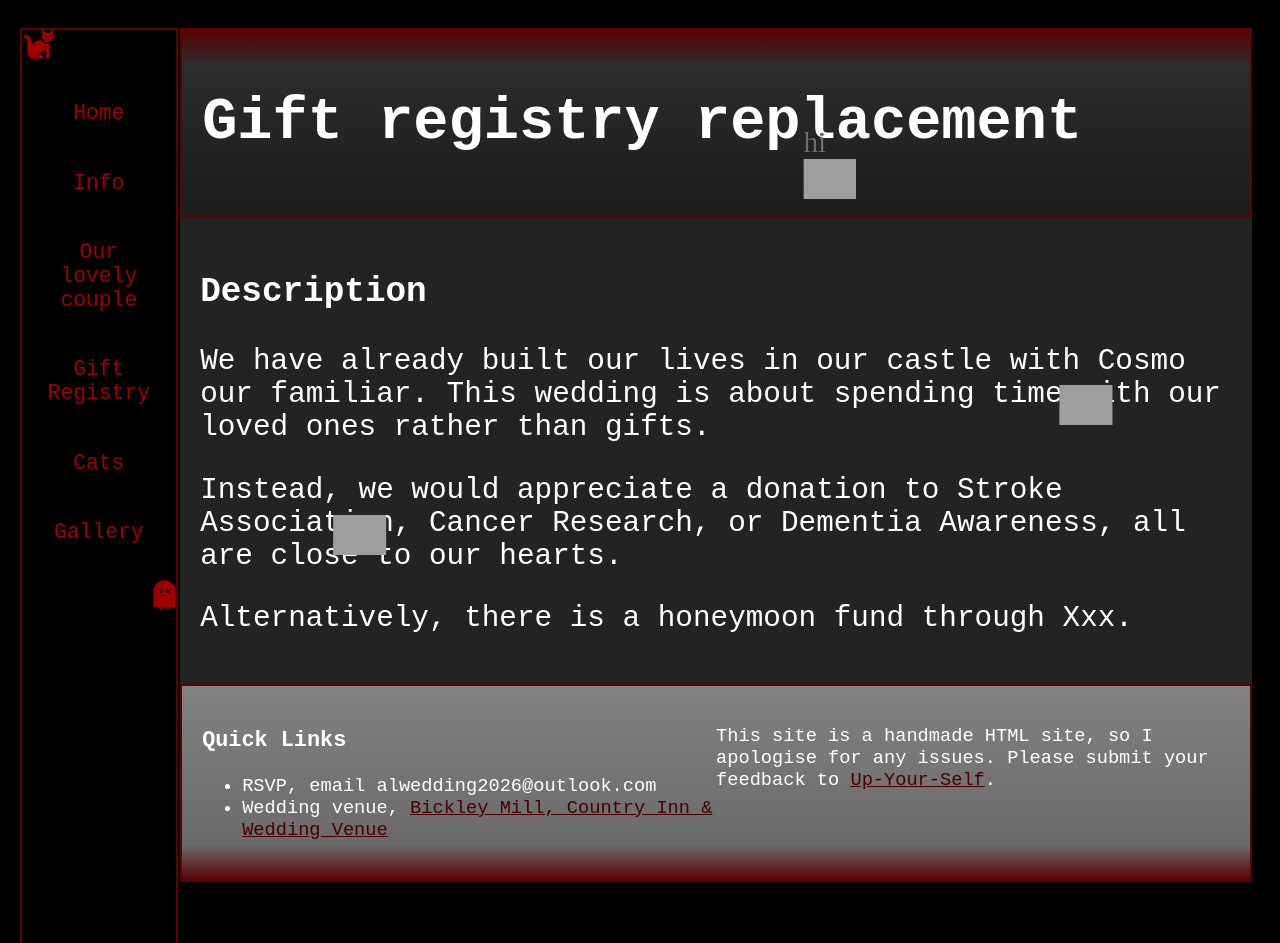
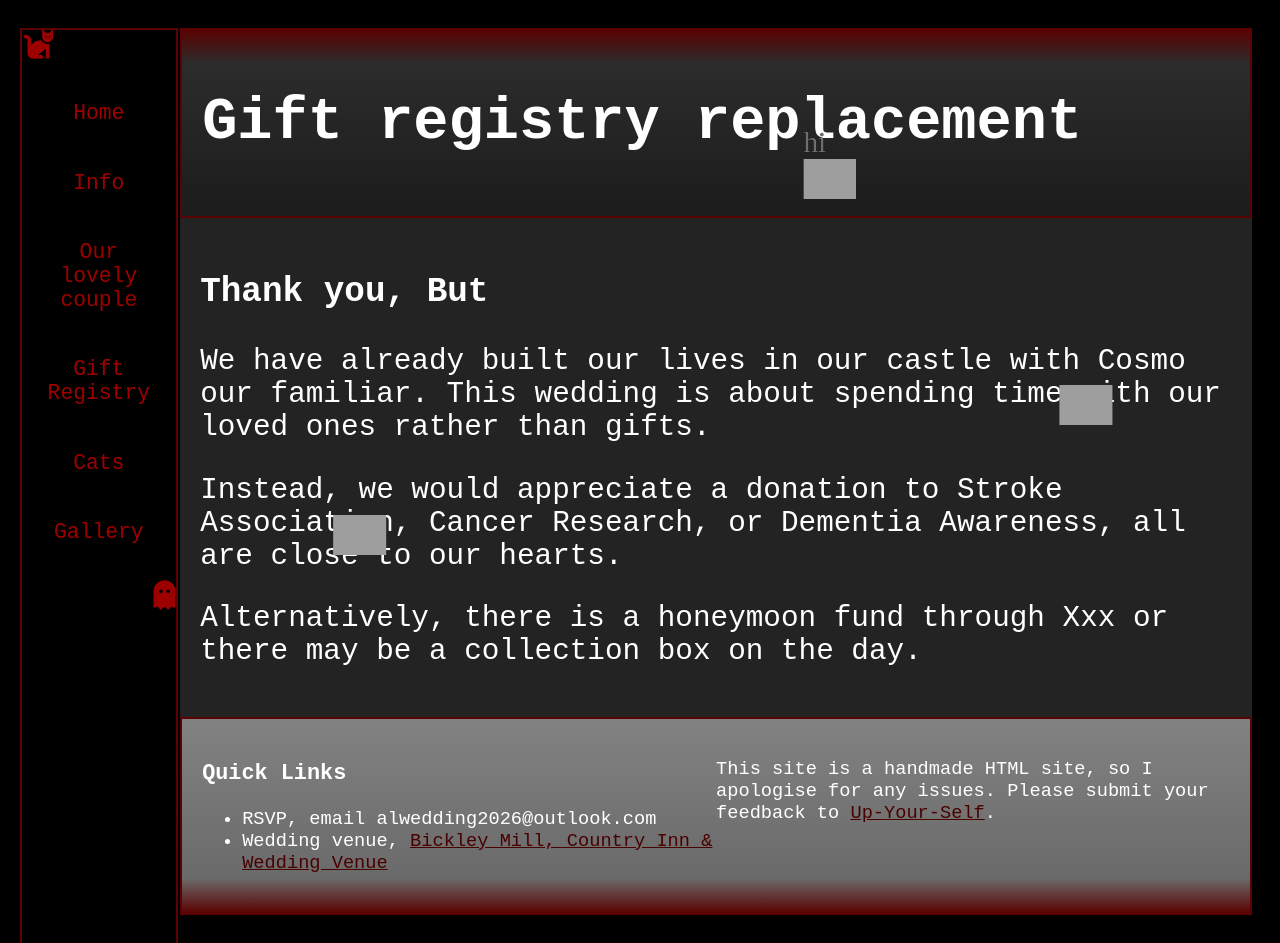
Before and after one commit to LewisSDAFNI/ALWedding2026, a Jekyll site: the page built from docs/pages/gift-registry.md, in a window 1280 px wide and 943 px high. Built offline with Jekyll 4.4.1, drawn with Linux system fonts in a browser that asks for light colours; nearby versions of some CDN libraries; grey boxes are pictures that could not be loaded.

Commit message:
small changes

```diff
--- a/docs/_layouts/wedding_tabs.html
+++ b/docs/_layouts/wedding_tabs.html
@@ -21,6 +21,7 @@
         <p>{{ page.description }}</p>
     </header>
     <main>
+        {{ content }}
         <!-- Tab links -->
         <div class="tab">
             <button class="tablinks" onclick="openDetails(event, 'Ceremony')" id="defaultOpen">Ceremony</button>
--- a/docs/pages/gift-registry.md
+++ b/docs/pages/gift-registry.md
@@ -4,10 +4,9 @@ title: Registry page
 header: Gift registry replacement
 permalink: /registry/
 ---
-
-### Description
+### Thank you, But
 We have already built our lives in our castle with Cosmo our familiar. This wedding is about spending time with our loved ones rather than gifts.
 
 Instead, we would appreciate a donation to Stroke Association, Cancer Research, or Dementia Awareness, all are close to our hearts.
 
-Alternatively, there is a honeymoon fund through Xxx.
+Alternatively, there is a honeymoon fund through Xxx or there may be a collection box on the day.
```
